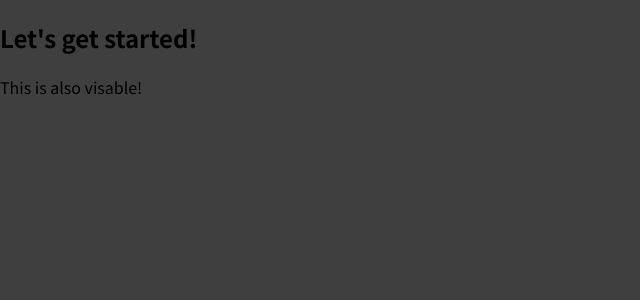
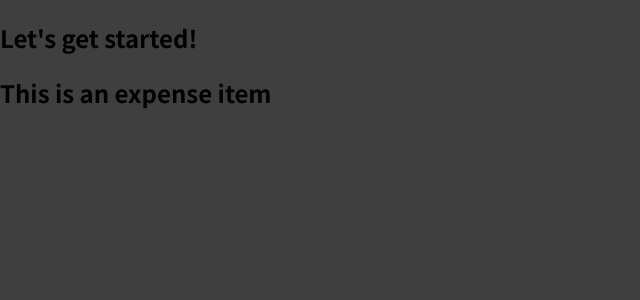
Before and after one commit to AR123456/Nora-analog-clock, a JavaScript app: page / in a window 1280 px wide. Shown: the top 300 px of the page, without its empty margins (0-640 px from the left). Built offline with nearby package versions, Linux system fonts and the light colour scheme.

Commit message:
expens custom component

```diff
--- a/src/App.js
+++ b/src/App.js
@@ -1,14 +1,9 @@
+import ExpenseItem from "./components/ExpenseItem";
 function App() {
   return (
     <div>
       <h2>Let's get started!</h2>
-      <p>This is also visable! </p>
-      {/* If this was just JS would look like this :
-      const para = document.createElement("p");
-      para.textContent = "This is also visable"
-      document.getElementById("root").append(para)
-
-      */}
+      <ExpenseItem></ExpenseItem>
     </div>
   );
 }
--- /dev/null
+++ b/src/components/ExpenseItem.js
@@ -0,0 +1,6 @@
+// a component is just a JS function !!
+function ExpenseItem() {
+  return <h2>This is an expense item</h2>;
+}
+
+export default ExpenseItem;
```
